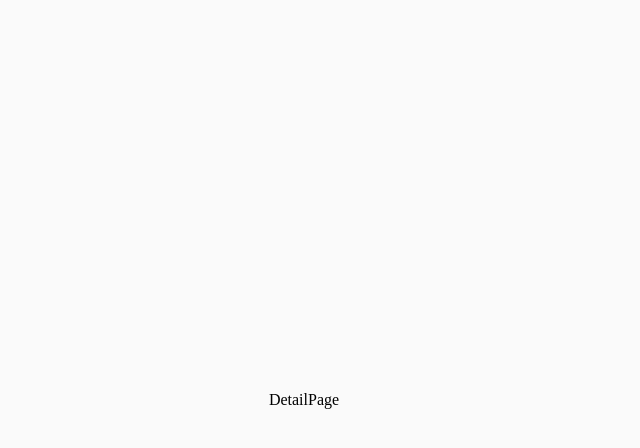
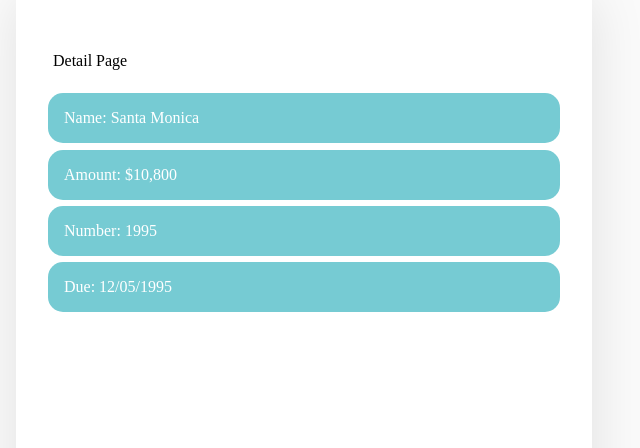
Before and after one commit to FarizAlfairuz/react-from-scratch, a React app: page /1 in a window 1280 px wide. Shown: the top 448 px of the page, without its empty margins (336-976 px from the left). Built offline with nearby package versions, Linux system fonts and the light colour scheme.

Commit message:
add: detail page

```diff
--- a/src/data/dummyData.ts
+++ b/src/data/dummyData.ts
@@ -47,3 +47,7 @@ const invoices = [
 export const getInvoices = (): DataObject[] => {
   return invoices
 }
+
+export const getSingleInvoice = (id): DataObject => {
+  return invoices.find((invoice) => invoice.id === id)
+}
--- a/src/pages/DetailPage.tsx
+++ b/src/pages/DetailPage.tsx
@@ -1,7 +1,23 @@
 import React from 'react'
+import { useParams } from 'react-router-dom'
+import Card from '../components/Card'
+import Page from '../components/Page'
+import View from '../components/View'
+import { getSingleInvoice } from '../data/dummyData'
 
 const DetailPage = (): JSX.Element => {
-  return <div>DetailPage</div>
+  const params = useParams()
+  const invoice = getSingleInvoice(parseInt(params.id, 10))
+
+  return (
+    <Page>
+      <View margin="20px 5px">Detail Page</View>
+      <Card>Name: {invoice.name}</Card>
+      <Card>Amount: {invoice.amount}</Card>
+      <Card>Number: {invoice.number}</Card>
+      <Card>Due: {invoice.due}</Card>
+    </Page>
+  )
 }
 
 export default DetailPage
```
